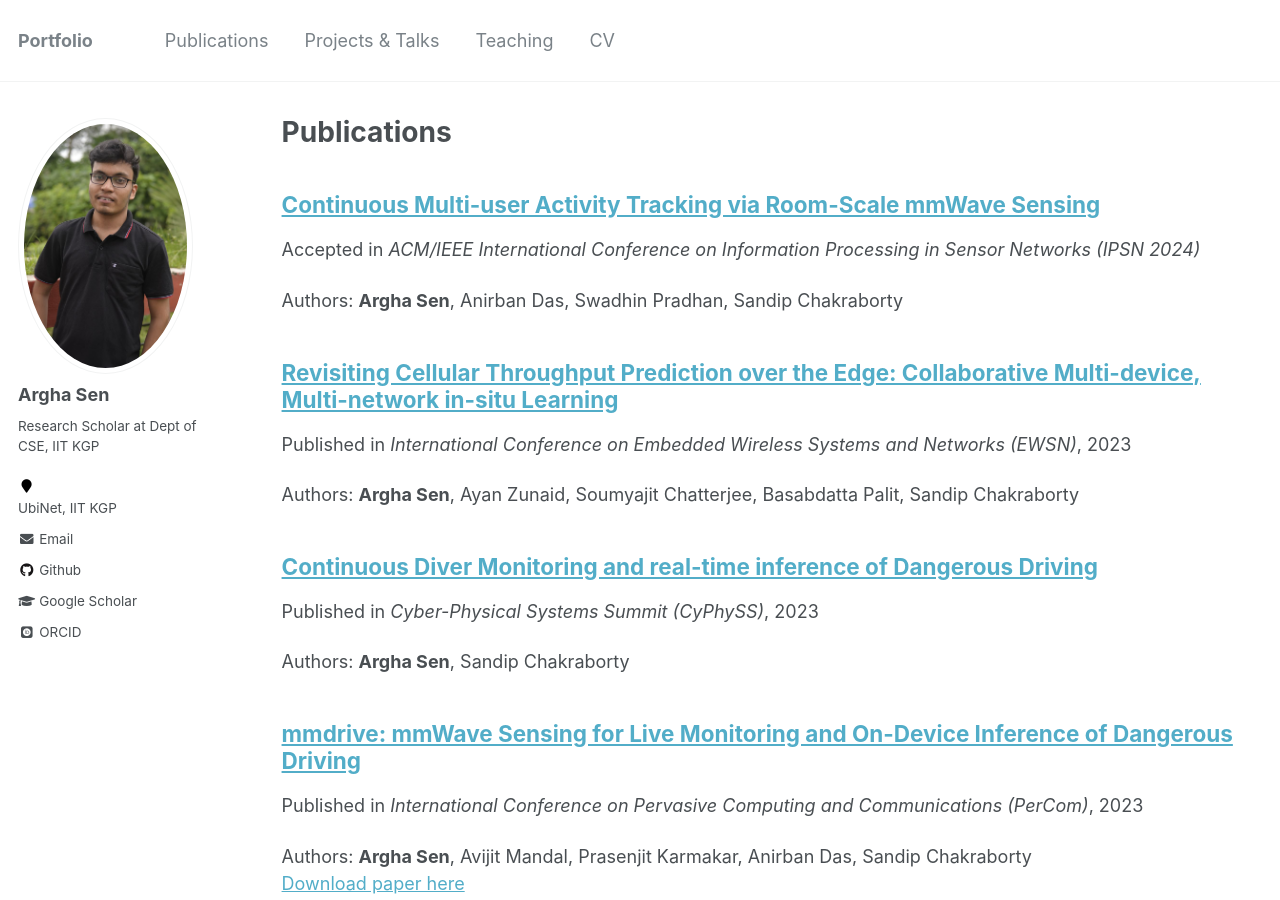
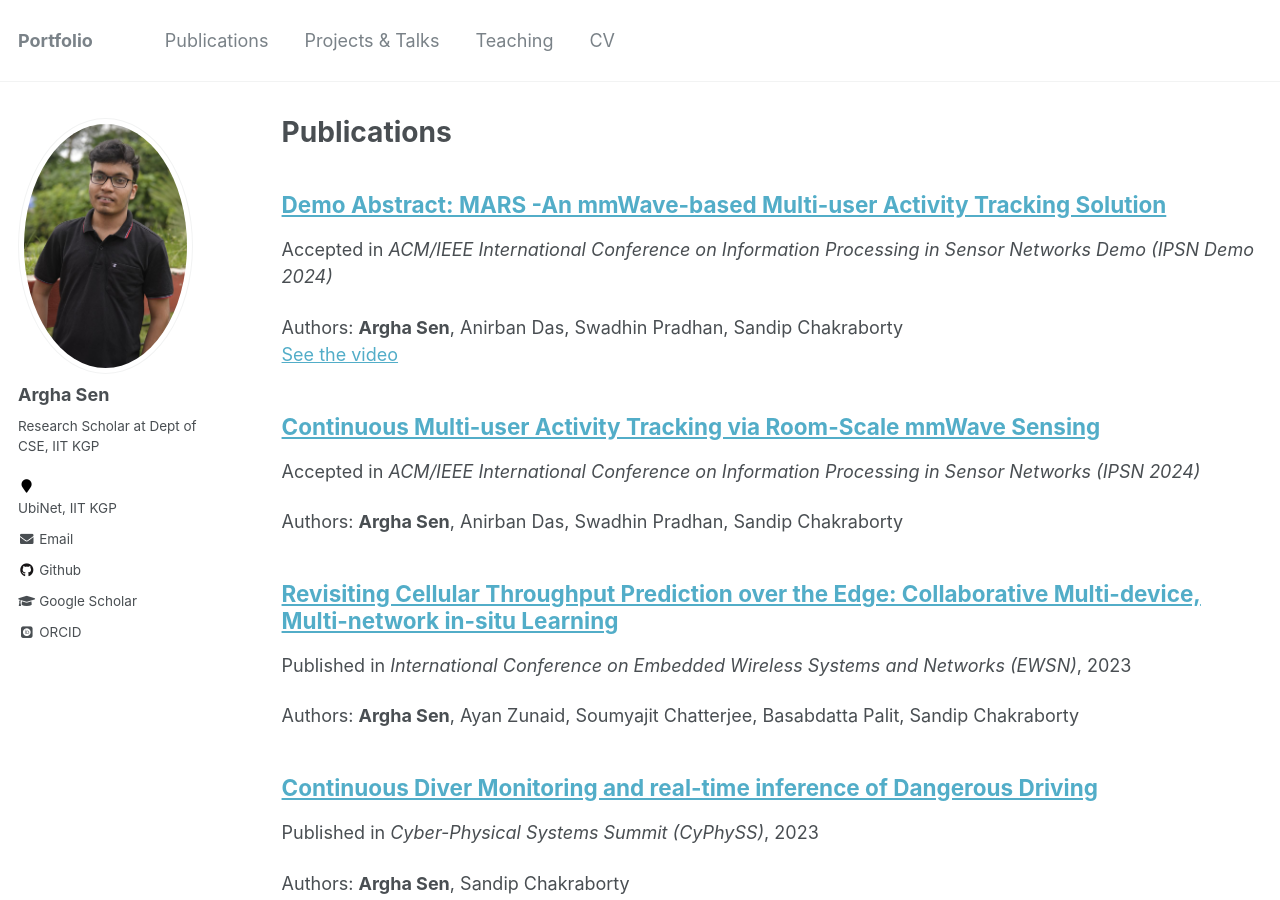
Before and after one commit to arghasen10/arghasen10.github.io, a Jekyll site: the page built from _pages/publications.md, in a window 1280 px wide and 900 px high. Built offline with Jekyll 4.4.1, drawn with Linux system fonts in a browser that asks for light colours; some web fonts are replaced.

Commit message:
added ipsn

```diff
--- /dev/null
+++ b/_publications/pub-13.md
@@ -0,0 +1,12 @@
+---
+title: "Demo Abstract: MARS -An mmWave-based Multi-user Activity Tracking Solution"
+collection: publications
+permalink: /publication/pep-13
+type: accepted
+date: 2024-05-13
+venue: 'ACM/IEEE International Conference on Information Processing in Sensor Networks Demo (IPSN Demo 2024)'
+---
+
+Authors: <b>Argha Sen</b>, Anirban Das, Swadhin Pradhan, Sandip Chakraborty <br>
+[See the video](https://www.youtube.com/watch?v=6Bn2RfhJF6s)
+<!-- <b>Best Demo Paper Award.</b> -->
```
Also changed, not shown: _publications/pub-12.md (+8 -0 lines).
